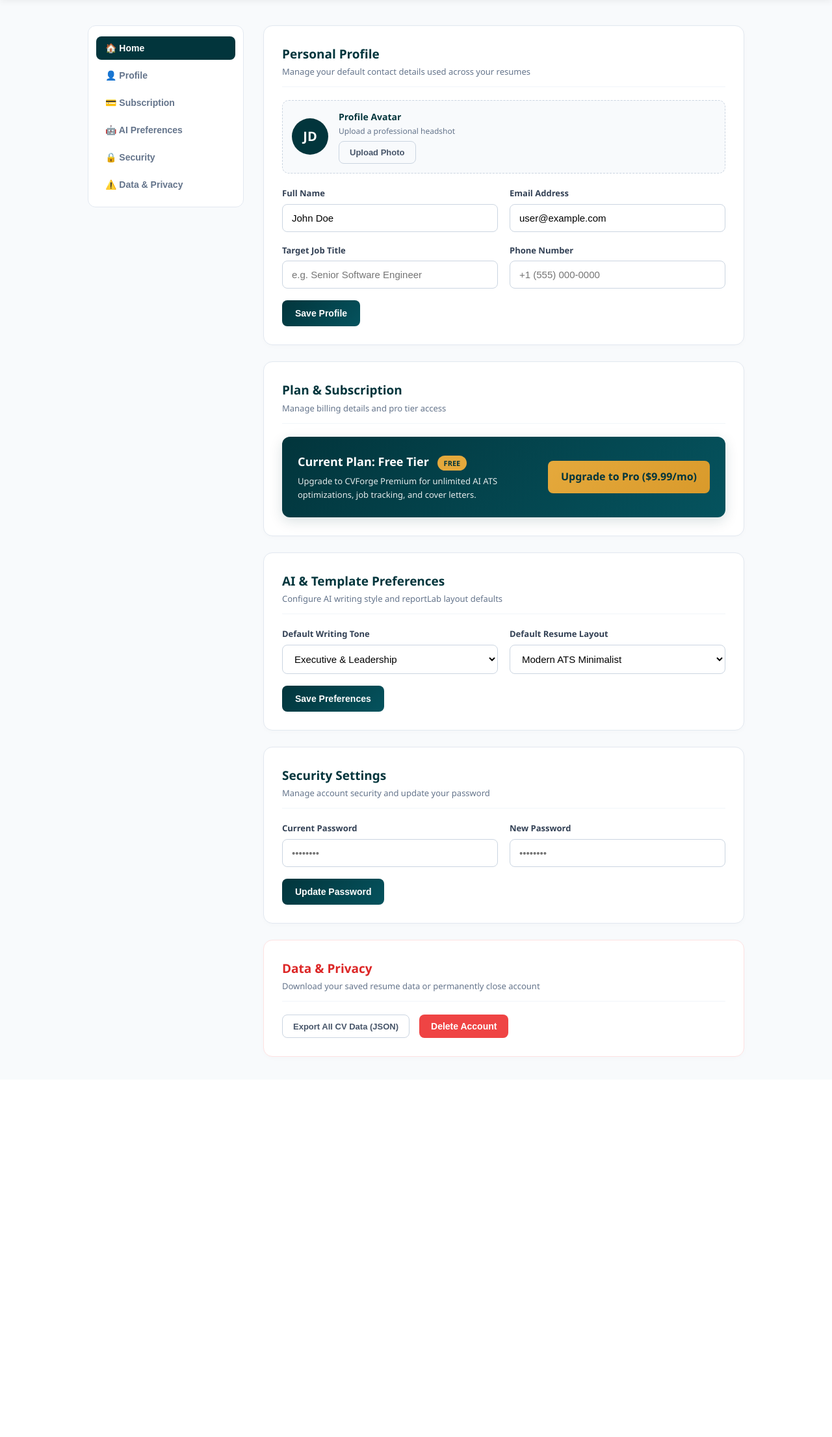
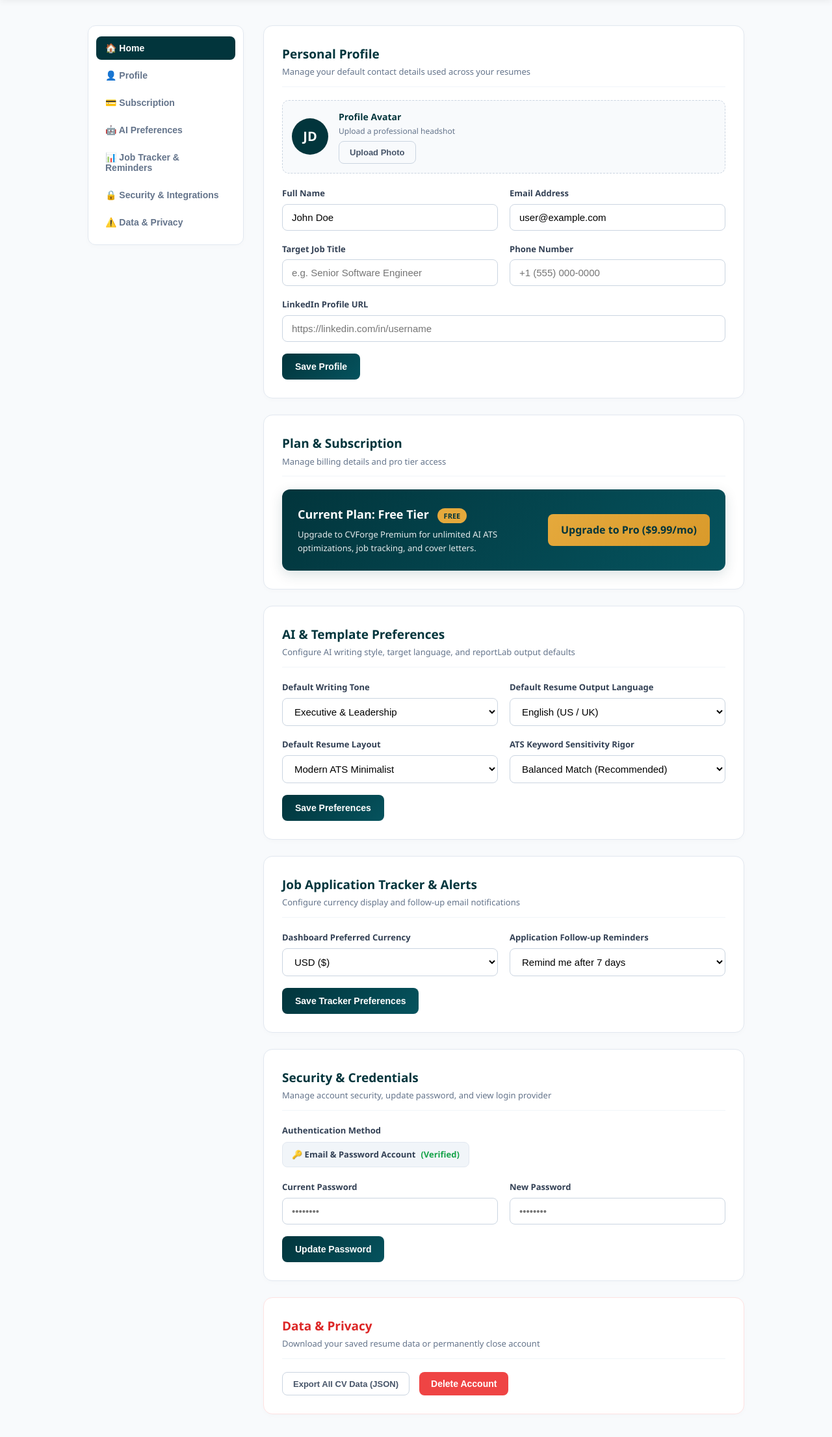
Before and after one commit to cvforgeapp-c/CV-Builder-, a Flask app: page /settings in a window 1280 px wide. Shown: the part 64-2275 px from the top of the page at 65% size. Before the commit the page ends 1690 px from the top, so only its background shows below. Run offline with Flask 3, Linux system fonts and the light colour scheme; some libraries are stand-ins or nearby versions.

Commit message:
Update settings.html

```diff
--- a/templates/settings.html
+++ b/templates/settings.html
@@ -76,7 +76,7 @@
             gap: 30px;
         }
 
-        /* Sidebar Tabs */
+        /* Sticky Sidebar Tabs for Desktop */
         .settings-sidebar {
             background: #ffffff;
             border-radius: 12px;
@@ -85,6 +85,7 @@
             height: fit-content;
             position: sticky;
             top: 88px;
+            box-shadow: 0 2px 8px rgba(0,0,0,0.02);
         }
 
         .sidebar-menu {
@@ -127,7 +128,7 @@
             display: flex;
             flex-direction: column;
             gap: 25px;
-            min-width: 0; /* Prevents flex items from overflowing grid bounds */
+            min-width: 0;
         }
 
         .card {
@@ -183,6 +184,20 @@
             flex-shrink: 0;
         }
 
+        /* Integration OAuth Badges */
+        .oauth-badge {
+            display: inline-flex;
+            align-items: center;
+            gap: 8px;
+            background: #f1f5f9;
+            padding: 8px 14px;
+            border-radius: 8px;
+            font-size: 13px;
+            font-weight: 600;
+            color: #334155;
+            border: 1px solid #e2e8f0;
+        }
+
         /* Form Inputs */
         .form-grid {
             display: grid;
@@ -202,7 +217,7 @@
 
         input, select {
             width: 100%;
-            padding: 12px 14px;
+            padding: 11px 14px;
             border-radius: 8px;
             border: 1px solid #cbd5e1;
             font-size: 15px;
@@ -308,7 +323,7 @@
                 flex-direction: row;
                 overflow-x: auto;
                 padding-bottom: 4px;
-                scrollbar-width: none; /* Hide scrollbar for clean UI */
+                scrollbar-width: none;
             }
 
             .sidebar-menu::-webkit-scrollbar {
@@ -357,14 +372,15 @@
     <!-- MAIN SETTINGS LAYOUT -->
     <div class="settings-container">
 
-        <!-- SIDEBAR / MOBILE HORIZONTAL TAB BAR -->
+        <!-- SIDEBAR NAVIGATION TABS -->
         <aside class="settings-sidebar">
             <ul class="sidebar-menu">
                 <li><button class="tab-btn active" data-tab="home">🏠 Home</button></li>
                 <li><button class="tab-btn" data-tab="profile">👤 Profile</button></li>
                 <li><button class="tab-btn" data-tab="subscription">💳 Subscription</button></li>
                 <li><button class="tab-btn" data-tab="ai-preferences">🤖 AI Preferences</button></li>
-                <li><button class="tab-btn" data-tab="security">🔒 Security</button></li>
+                <li><button class="tab-btn" data-tab="tracker-settings">📊 Job Tracker & Reminders</button></li>
+                <li><button class="tab-btn" data-tab="security">🔒 Security & Integrations</button></li>
                 <li><button class="tab-btn" data-tab="danger">⚠️ Data & Privacy</button></li>
             </ul>
         </aside>
@@ -372,7 +388,7 @@
         <!-- CONTENT AREA -->
         <main class="settings-content">
 
-            <!-- CARD 1: PROFILE -->
+            <!-- CARD 1: PERSONAL PROFILE -->
             <section class="card setting-card" id="profile">
                 <div class="card-header">
                     <h2 class="card-title">Personal Profile</h2>
@@ -406,12 +422,16 @@
                         <input type="text" placeholder="+1 (555) 000-0000">
                     </div>
                     <div class="form-group full-width">
+                        <label>LinkedIn Profile URL</label>
+                        <input type="text" placeholder="https://linkedin.com/in/username">
+                    </div>
+                    <div class="form-group full-width">
                         <button type="submit" class="btn-primary">Save Profile</button>
                     </div>
                 </form>
             </section>
 
-            <!-- CARD 2: SUBSCRIPTION -->
+            <!-- CARD 2: PLAN & SUBSCRIPTION -->
             <section class="card setting-card" id="subscription">
                 <div class="card-header">
                     <h2 class="card-title">Plan & Subscription</h2>
@@ -428,11 +448,11 @@
                 </div>
             </section>
 
-            <!-- CARD 3: AI PREFERENCES -->
+            <!-- CARD 3: AI & TEMPLATE PREFERENCES -->
             <section class="card setting-card" id="ai-preferences">
                 <div class="card-header">
                     <h2 class="card-title">AI & Template Preferences</h2>
-                    <p class="card-subtitle">Configure AI writing style and reportLab layout defaults</p>
+                    <p class="card-subtitle">Configure AI writing style, target language, and reportLab output defaults</p>
                 </div>
                 <form class="form-grid" onsubmit="event.preventDefault();">
                     <div class="form-group">
@@ -444,10 +464,28 @@
                         </select>
                     </div>
                     <div class="form-group">
+                        <label>Default Resume Output Language</label>
+                        <select>
+                            <option selected>English (US / UK)</option>
+                            <option>Spanish</option>
+                            <option>French</option>
+                            <option>German</option>
+                        </select>
+                    </div>
+                    <div class="form-group">
                         <label>Default Resume Layout</label>
                         <select>
                             <option selected>Modern ATS Minimalist</option>
                             <option>Classic Corporate</option>
+                            <option>Compact Technical</option>
+                        </select>
+                    </div>
+                    <div class="form-group">
+                        <label>ATS Keyword Sensitivity Rigor</label>
+                        <select>
+                            <option selected>Balanced Match (Recommended)</option>
+                            <option>Strict Keyword Matching</option>
+                            <option>High-Frequency Focus</option>
                         </select>
                     </div>
                     <div class="form-group full-width">
@@ -456,12 +494,51 @@
                 </form>
             </section>
 
-            <!-- CARD 4: SECURITY -->
+            <!-- CARD 4: JOB TRACKER & REMINDERS -->
+            <section class="card setting-card" id="tracker-settings">
+                <div class="card-header">
+                    <h2 class="card-title">Job Application Tracker & Alerts</h2>
+                    <p class="card-subtitle">Configure currency display and follow-up email notifications</p>
+                </div>
+                <form class="form-grid" onsubmit="event.preventDefault();">
+                    <div class="form-group">
+                        <label>Dashboard Preferred Currency</label>
+                        <select>
+                            <option selected>USD ($)</option>
+                            <option>EUR (€)</option>
+                            <option>GBP (£)</option>
+                            <option>CAD ($)</option>
+                        </select>
+                    </div>
+                    <div class="form-group">
+                        <label>Application Follow-up Reminders</label>
+                        <select>
+                            <option selected>Remind me after 7 days</option>
+                            <option>Remind me after 14 days</option>
+                            <option>Disabled</option>
+                        </select>
+                    </div>
+                    <div class="form-group full-width">
+                        <button type="submit" class="btn-primary">Save Tracker Preferences</button>
+                    </div>
+                </form>
+            </section>
+
+            <!-- CARD 5: SECURITY & INTEGRATIONS -->
             <section class="card setting-card" id="security">
                 <div class="card-header">
-                    <h2 class="card-title">Security Settings</h2>
-                    <p class="card-subtitle">Manage account security and update your password</p>
+                    <h2 class="card-title">Security & Credentials</h2>
+                    <p class="card-subtitle">Manage account security, update password, and view login provider</p>
                 </div>
+
+                <div style="margin-bottom: 20px;">
+                    <label style="display: block; margin-bottom: 8px;">Authentication Method</label>
+                    <div class="oauth-badge">
+                        <span>🔑 Email & Password Account</span>
+                        <span style="color: #16a34a; font-weight: bold;">(Verified)</span>
+                    </div>
+                </div>
+
                 <form class="form-grid" onsubmit="event.preventDefault();">
                     <div class="form-group">
                         <label>Current Password</label>
@@ -477,7 +554,7 @@
                 </form>
             </section>
 
-            <!-- CARD 5: DATA & PRIVACY -->
+            <!-- CARD 6: DATA & PRIVACY -->
             <section class="card setting-card" id="danger" style="border-color: #fee2e2;">
                 <div class="card-header">
                     <h2 class="card-title" style="color: #dc2626;">Data & Privacy</h2>
@@ -501,7 +578,7 @@
             btn.addEventListener('click', () => {
                 const targetTab = btn.getAttribute('data-tab');
 
-                // Update active button state
+                // Update active tab button styles
                 tabBtns.forEach(b => b.classList.remove('active'));
                 btn.classList.add('active');
 
```
